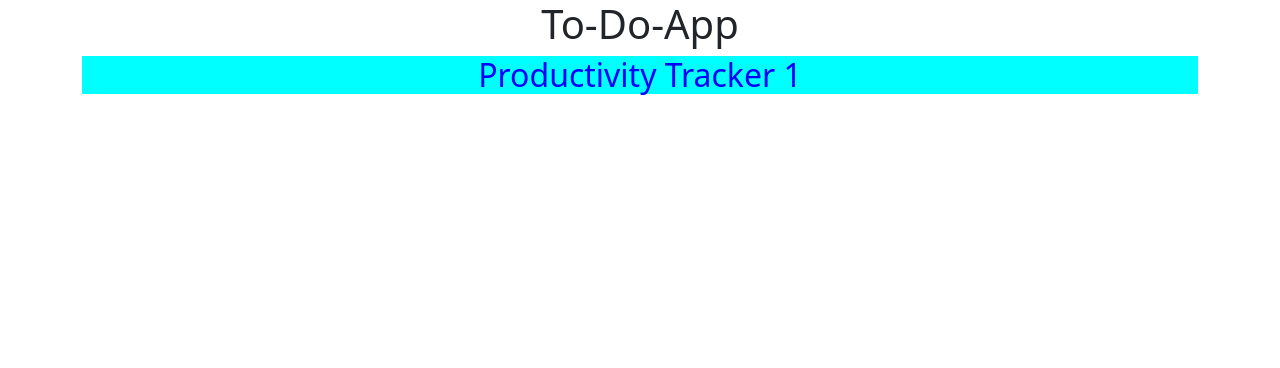
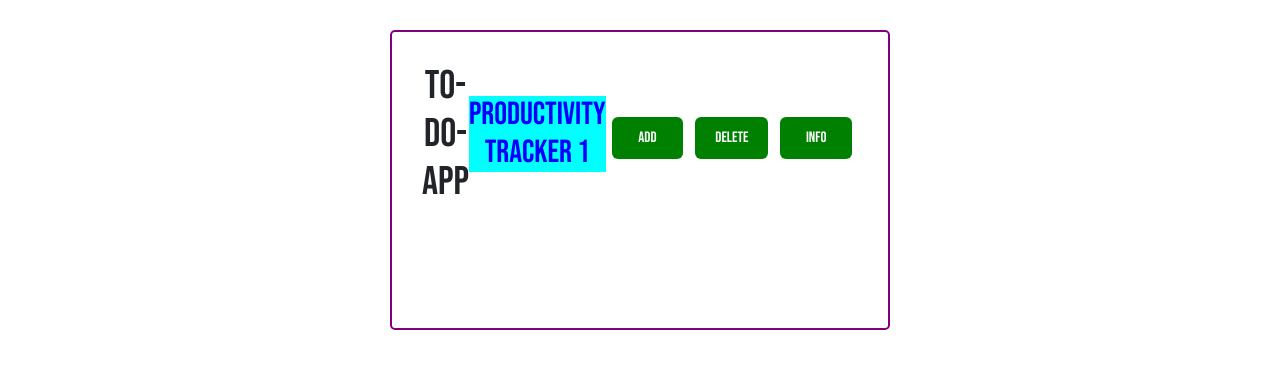
Before and after one commit to KG-2023/react-exercise, a React (Create React App) app: page / in a window 1280 px wide. Shown: the top 368 px of the page. Built offline with nearby package versions, Linux system fonts and the light colour scheme.

Commit message:
modified button props

```diff
--- /dev/null
+++ b/src/components/Button.js
@@ -0,0 +1,14 @@
+import React from 'react'
+
+const Button = ({color, btnText}) => {
+
+  return <button style = {{backgroundColor: color}} className='btn'>{btnText}</button>
+
+}
+
+Button.defaultProps = {
+  color: 'green',
+}
+
+
+export default Button
--- a/src/components/Header.js
+++ b/src/components/Header.js
@@ -1,20 +1,22 @@
 import PropTypes from 'prop-types';
+import Button from './Button';
 
 //Arrow function syntax
 const Header = ({ title}) => {
   return (
-    <div>
-        <header>
+    <header>
+        <div className='header'>
             <h1 style={{textAlign:'center'}}>To-Do-App</h1>
             <h2 style={headingStyle}>{title}</h2>
-        </header>
-    </div>
+            <Button btnText = 'Add' />
+            <Button btnText = 'Delete' />
+            <Button btnText = 'Info' />
+
+        </div>
+    </header>
   )
 }
 
-// Header.defaultProps = {
-//   title: 'Task Tracker'
-// }
 
 Header.propTypes = {
   title: PropTypes.string.isRequired
--- a/src/index.css
+++ b/src/index.css
@@ -1,13 +1,113 @@
-body {
+@import url('https://fonts.googleapis.com/css2?family=Bebas+Neue&display=swap');
+
+* {
+  box-sizing: border-box;
   margin: 0;
-  font-family: -apple-system, BlinkMacSystemFont, 'Segoe UI', 'Roboto', 'Oxygen',
-    'Ubuntu', 'Cantarell', 'Fira Sans', 'Droid Sans', 'Helvetica Neue',
-    sans-serif;
-  -webkit-font-smoothing: antialiased;
-  -moz-osx-font-smoothing: grayscale;
+  padding: 0;
 }
 
-code {
-  font-family: source-code-pro, Menlo, Monaco, Consolas, 'Courier New',
-    monospace;
+body {
+  font-family: 'Bebas Neue', cursive;
 }
+
+.container {
+  max-width: 500px;
+  margin: 30px auto;
+  overflow: auto;
+  min-height: 300px;
+  padding: 30px;
+  border-radius: 5px;
+  border: 2px solid purple;
+}
+
+.header {
+  display: flex;
+  justify-content: space-between;
+  align-items: center;
+  margin-bottom: 20px;
+}
+
+.btn {
+  display: inline-block;
+  background: black;
+  color: white;
+  border: none;
+  padding: 10px 20px;
+  border-radius: 5;
+  cursor: pointer;
+  margin: 6px;
+  text-decoration: none;
+  font-size: 15px;
+  font-family: inherit;
+}
+
+.btn:focus {
+  outline: none;
+
+}
+
+.btn:active {
+  transform: scale(0.98);
+}
+
+.btn {
+  display: block;
+  width: 100%;
+}
+
+.task {
+  background: #f4f4f4;
+  margin: 5px;
+  padding: 10px 20px;
+  cursor: pointer;
+}
+
+.task.reminder {
+  border-left: 5px solid green;
+}
+
+.task h3 {
+  display: flex;
+  align-items: center;
+  justify-content: space-between;
+}
+
+.add-form {
+  margin-bottom: 40px;
+}
+
+.form-control {
+  margin: 20px 0;
+}
+
+.form-control label {
+  display: block;
+}
+
+.form-control input {
+  width: 100%;
+  height: 40px;
+  margin: 5px;
+  padding: 3px 7px;
+  font-size: 17px;
+}
+
+.form-control-check {
+  display: flex;
+  align-items: center;
+  justify-content: space-between;
+}
+
+.form-control-check label {
+  flex: 1;
+}
+
+.form-control-check input {
+  flex: 2;
+  height: 20px;
+}
+
+.footer {
+  margin-top: 30px;
+  text-align: center;
+}
--- a/src/index.js
+++ b/src/index.js
@@ -1,6 +1,6 @@
 import React from 'react';
 import ReactDOM from 'react-dom/client';
-// import './index.css';
+import './index.css';
 import App from './App';
 import reportWebVitals from './reportWebVitals';
 
```
